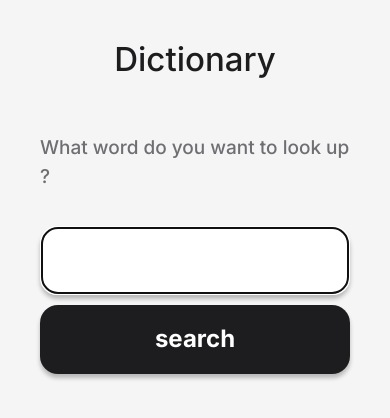
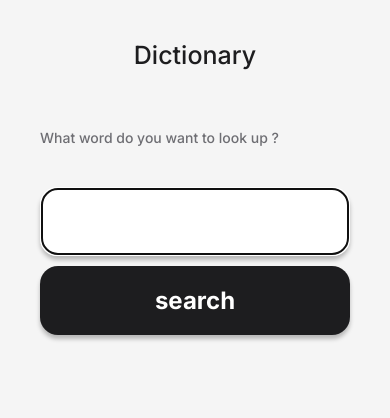
Before and after one commit to EvaSuper0115/dictionary-project, a React (Create React App) app: page / in a window 390 px wide. Shown: the top 418 px of the page. Built offline with nearby package versions, Linux system fonts and the light colour scheme.

Commit message:
updated font-size

```diff
--- a/src/App.css
+++ b/src/App.css
@@ -7,8 +7,8 @@
   --font-family: "Inter", sans-serif;
   --border-radius: 18px;
   --box-shadow: 0px 4px 4px rgba(0, 0, 0, 0.25);
-  --primary-font-size: 24px;
-  --accent-font-size: 40px;
+  --primary-font-size: 19px;
+  --accent-font-size: 33px;
 }
 
 body {
@@ -67,7 +67,7 @@ body {
     grid-template-columns: 1fr;
   }
   :root {
-    --accent-font-size: 33px;
-    --primary-font-size: 19px;
+    --accent-font-size: 25px;
+    --primary-font-size: 14px;
   }
 }
```
